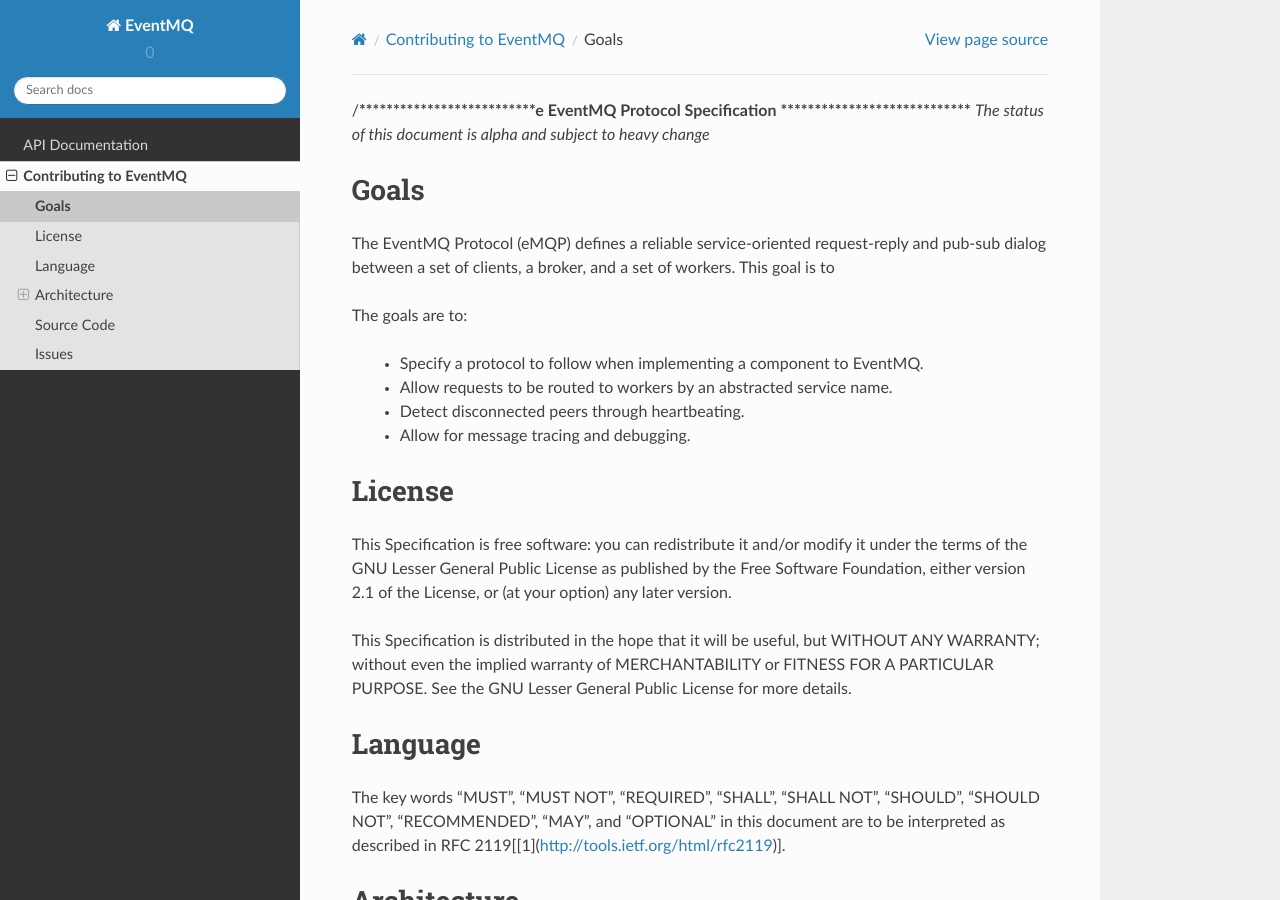
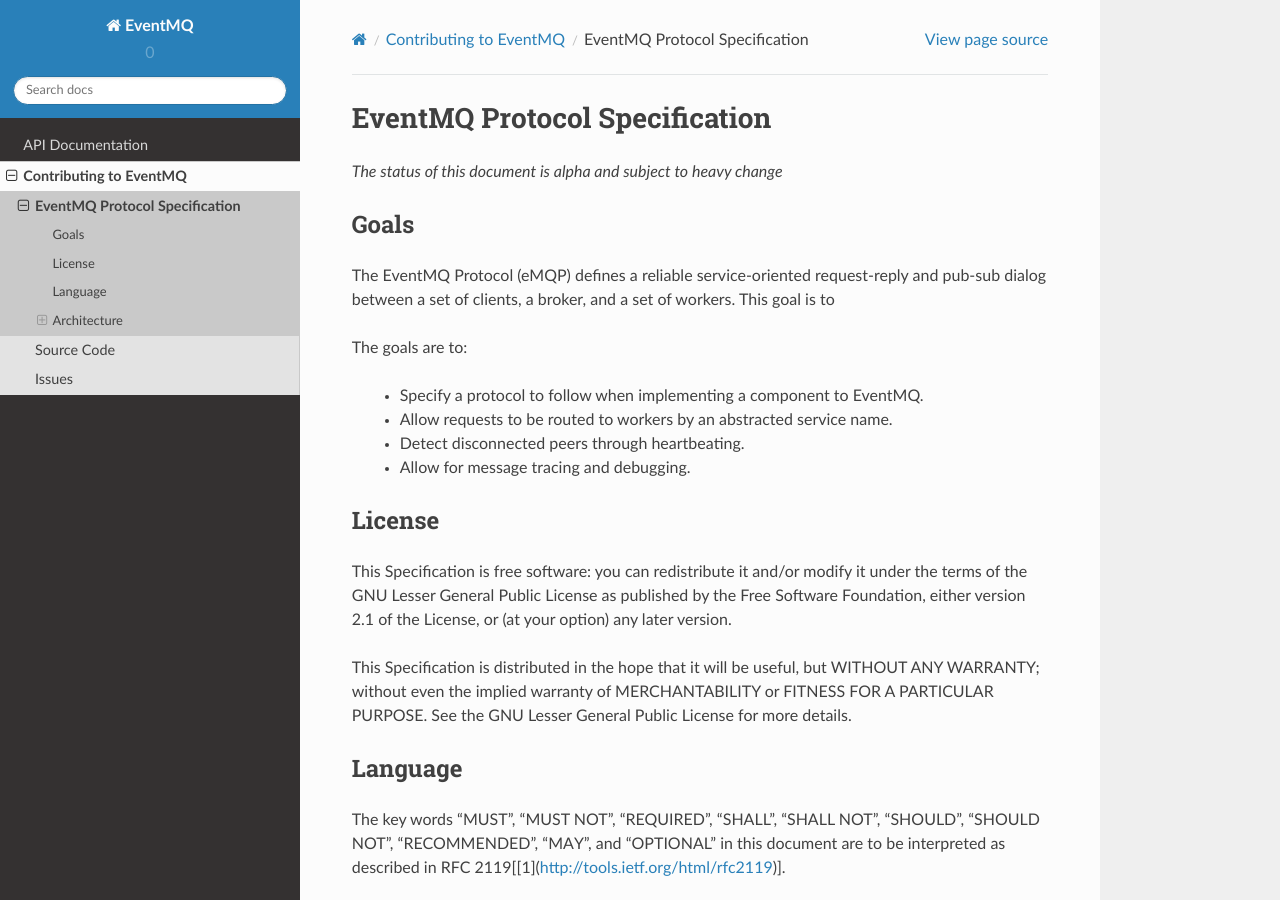
Before and after one commit to eventmq/eventmq, a Sphinx documentation site: the page built from docs/protocol.rst, in a window 1280 px wide and 900 px high. Built offline with Sphinx 7.4.7 and the Read the Docs theme 2.0.0, drawn with Linux system fonts in a browser that asks for light colours.

Commit message:
fix random chars in docs

```diff
--- a/docs/protocol.rst
+++ b/docs/protocol.rst
@@ -1,4 +1,4 @@
-/****************************e
+******************************
 EventMQ Protocol Specification
 ******************************
 *The status of this document is alpha and subject to heavy change*
```
